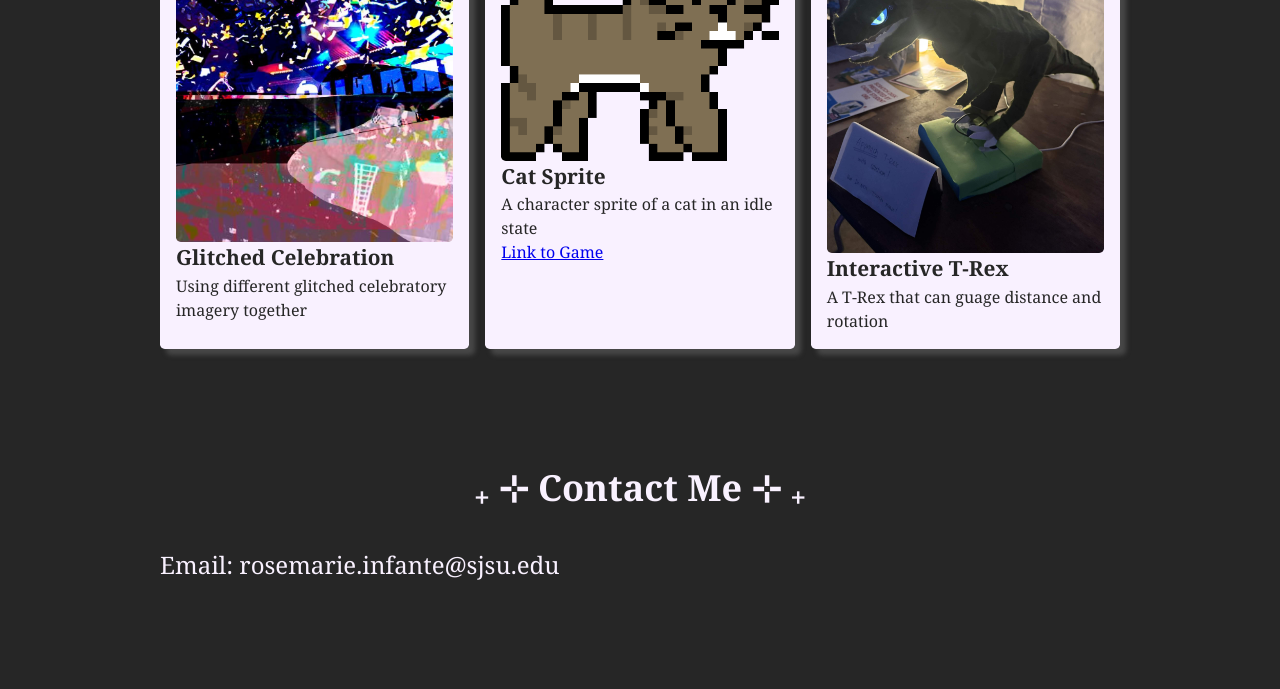
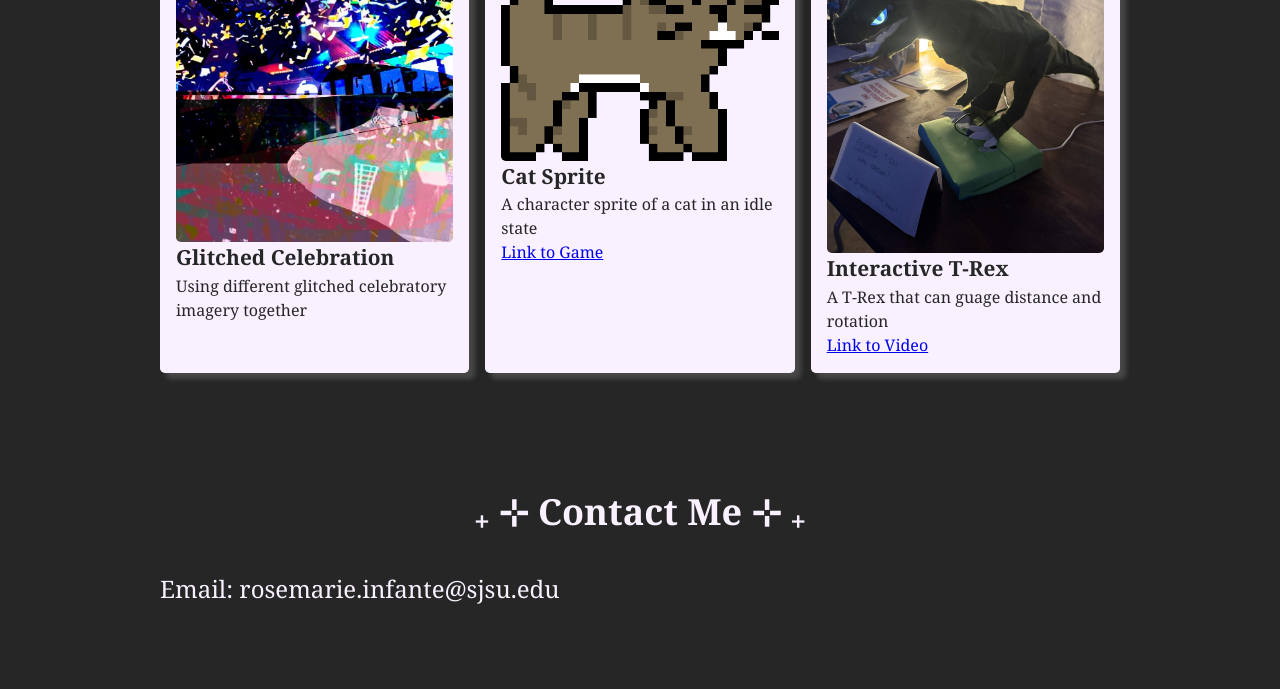
Before and after one commit to Luzberry/portfolio, a plain HTML site: page index.html in a window 1280 px wide. Shown: the part 1349-2038 px from the top of the page. Drawn offline with Linux system fonts and the light colour scheme; a web font is replaced by a local one.

Commit message:
add video link

```diff
--- a/index.html
+++ b/index.html
@@ -91,6 +91,7 @@
                             <img src="images/t_Rex_makerfaire.jpg" alt="3D printed T-Rex covered in green fabric"></a>
                         <h3>Interactive T-Rex</h3>
                         <p>A T-Rex that can guage distance and rotation</p>
+                        <p><a href="https://youtu.be/XLLxb4uangE">Link to Video</a></p>
                     </div>
                     <!-- <div class="portfolio-item flex-item-grid">
                         <img src="images/Hawk.png" alt="Black and white photo of a hawk on a branch">
```
